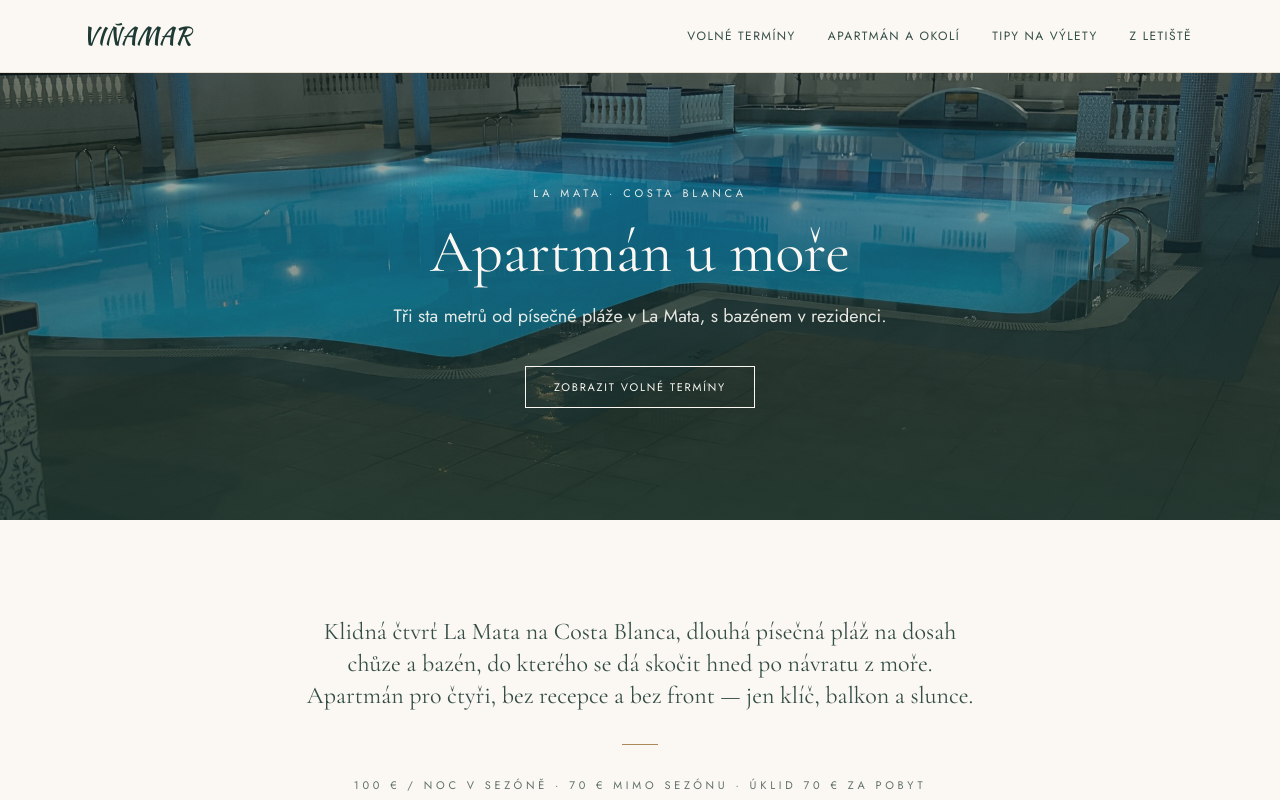
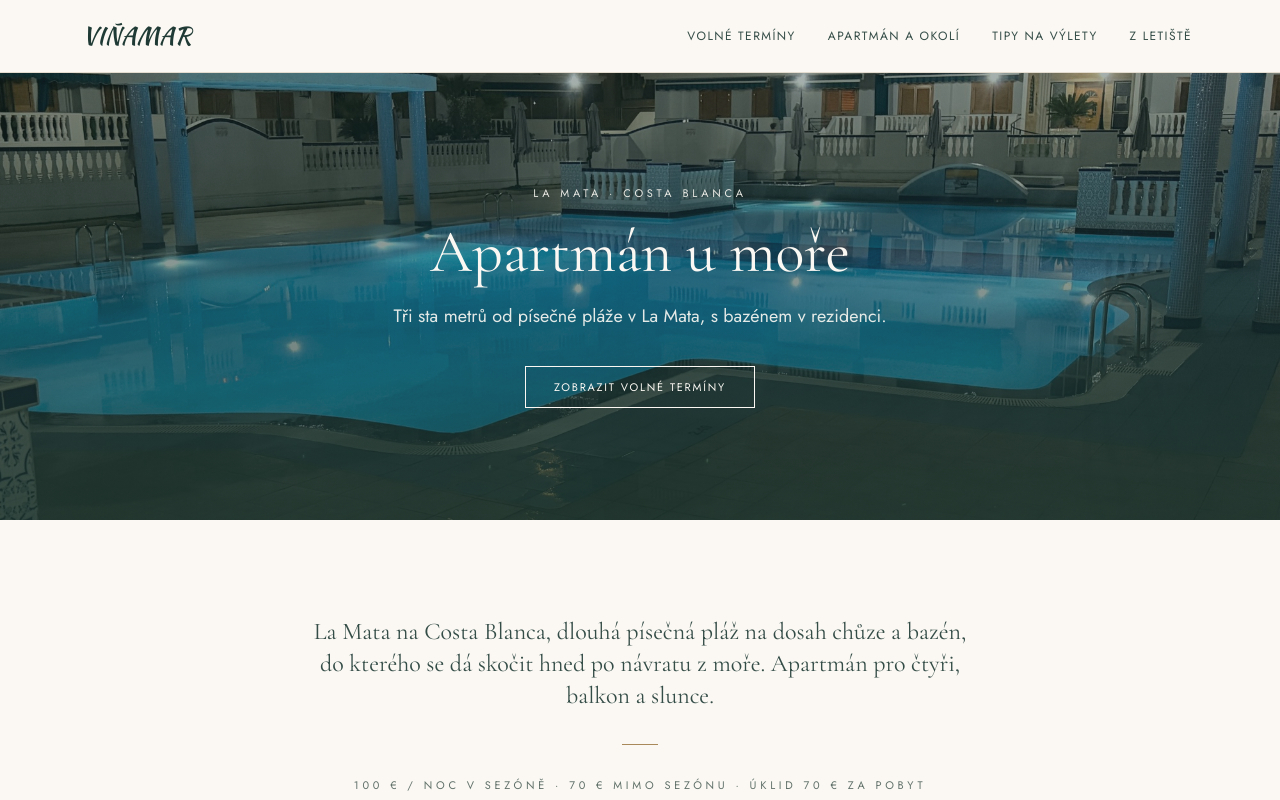
Before and after one commit to LubosRemplik/Vinamar-Web, a Next.js app in the folder web/: page / in a window 1280 px wide. Shown: the top 800 px of the page. Built offline with nearby package versions, Linux system fonts and the light colour scheme.

Commit message:
fix(web): crop the hero to the pool on wide screens, tighten the intro

```diff
--- a/web/components/Hero.tsx
+++ b/web/components/Hero.tsx
@@ -18,7 +18,16 @@ export default function Hero({
     // The photo is sized to the block of type it carries, not to the viewport —
     // a full-height hero pushed everything else below the fold.
     <section className="relative flex items-center justify-center">
-      <Image src={image} alt={alt} fill priority sizes="100vw" className="-z-10 object-cover" />
+      {/* On wide screens the crop is a narrow band; centring it would spend half
+          the frame on the empty terrace in the foreground. */}
+      <Image
+        src={image}
+        alt={alt}
+        fill
+        priority
+        sizes="100vw"
+        className="-z-10 object-cover object-center sm:object-[50%_35%]"
+      />
       {/* The pool photo is bright in the middle, exactly where the headline sits —
           the scrim has to carry the type, not just darken the edges. */}
       <div className="absolute inset-0 -z-10 bg-gradient-to-t from-ink/80 via-ink/55 to-ink/40" />
--- a/web/content/home.md
+++ b/web/content/home.md
@@ -4,9 +4,8 @@ heroSubtitle: Tři sta metrů od písečné pláže v La Mata, s bazénem v rezi
 heroImage: /images/home/hero.jpg
 heroAlt: Osvětlený bazén rezidence za soumraku
 intro: >
-  Klidná čtvrť La Mata na Costa Blanca, dlouhá písečná pláž na dosah chůze
-  a bazén, do kterého se dá skočit hned po návratu z moře. Apartmán pro čtyři,
-  bez recepce a bez front — jen klíč, balkon a slunce.
+  La Mata na Costa Blanca, dlouhá písečná pláž na dosah chůze a bazén, do kterého
+  se dá skočit hned po návratu z moře. Apartmán pro čtyři, balkon a slunce.
 amenities:
   - icon: beach
     label: 300 m k pláži
```
